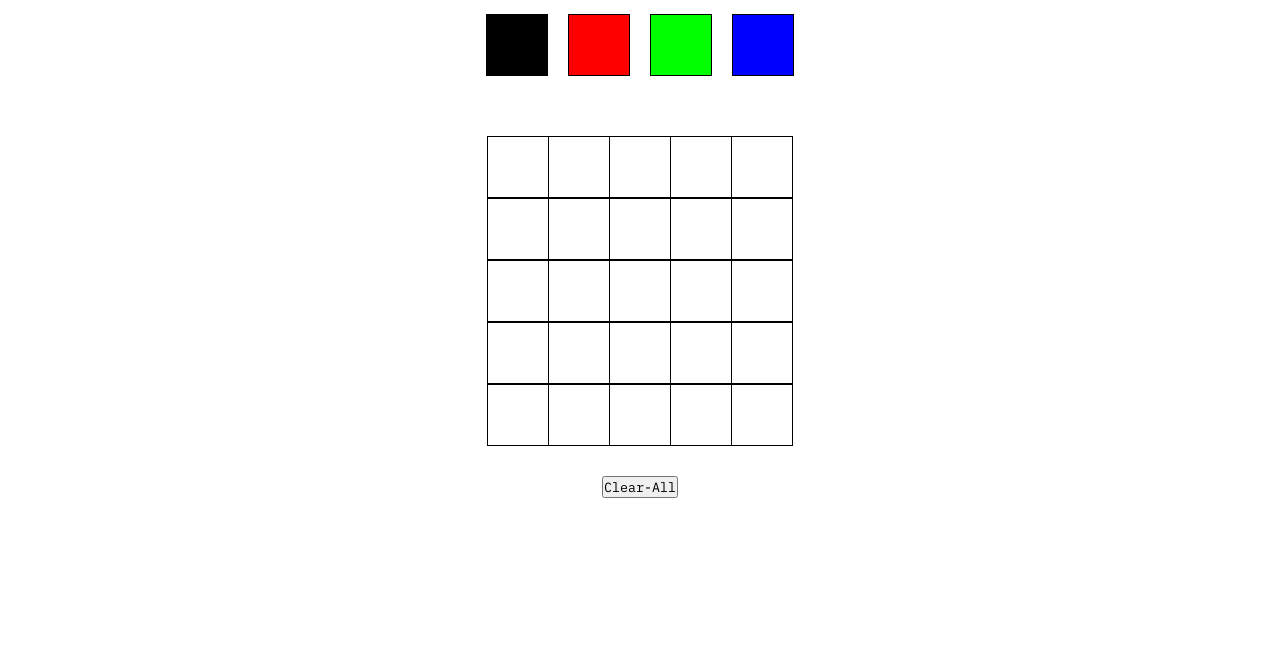
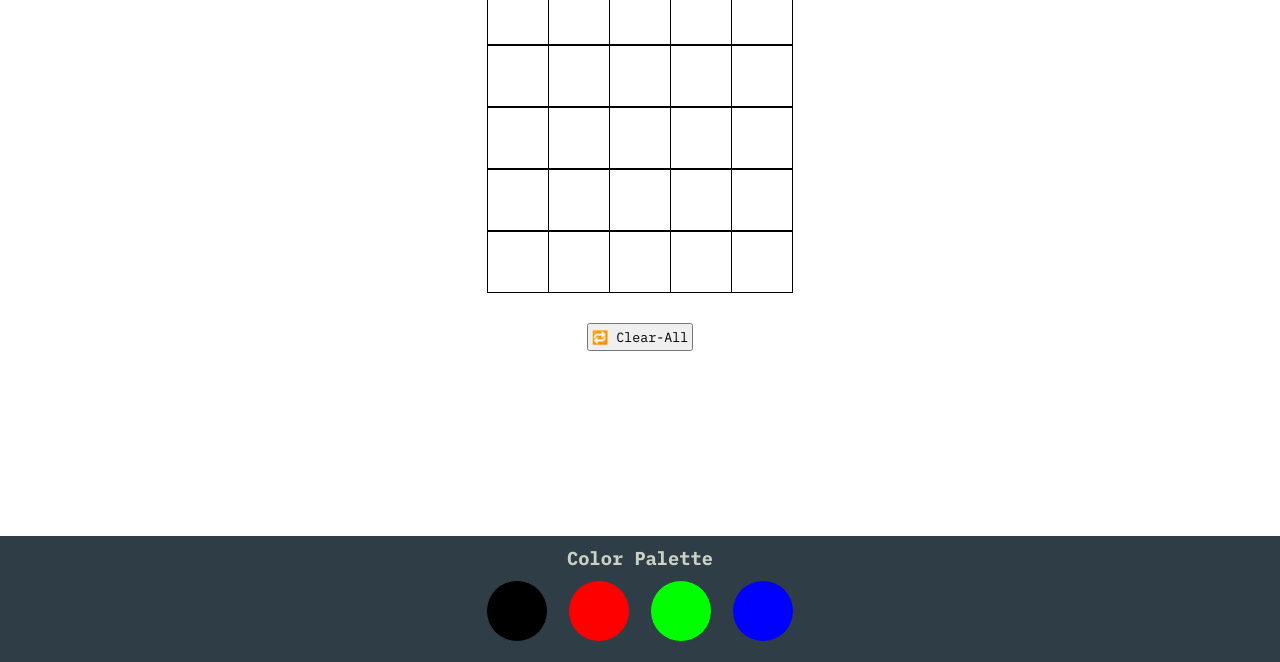
Before and after one commit to pedro-drosa/pixel-art, a website: page index.html in a window 1280 px wide. Shown: the part 138-800 px from the top of the page. Drawn offline with Linux system fonts and the light colour scheme.

Commit message:
fix:modified layout

```diff
--- a/index.html
+++ b/index.html
@@ -11,12 +11,24 @@
   <title>PixelArt</title>
 </head>
 <body>
-  <div class="container">
-    <h1 id="title">Color Palette</h1>
-    <table id="color-palette"></table>
-    <table id="pixel-board"></table>
-    <button data-clear type="button">Clear-All</button>
-  </div>
+  <header>
+    <div class="container">
+      <h1>🎨 PixelArt</h1>
+    </div>
+  </header>
+  <main>
+    <div class="container">
+      <h3>creation screen</h3>
+      <table id="pixel-board"></table>
+      <button data-clear type="button">🔁 Clear-All</button>
+    </div>
+  </main>
+  <aside>
+    <div class="container">
+      <h3 id="title">Color Palette</h3>
+      <table id="color-palette"></table>
+    </div>
+  </aside>
 </body>
 <script src="./dist/index.js"></script>
 </html>
--- a/src/index.ts
+++ b/src/index.ts
@@ -53,7 +53,7 @@ function toPaint(event: ToPaint): void {
 type ToClean = { target: { style: {backgroundColor: string} } }
 
 function toClean(event: ToClean): void {
-  event.target.style.backgroundColor = 'rgb(255,255,255)';
+  event.target.style.backgroundColor = document.body.style.backgroundColor;
   selectedColor = 'rgb(0,0,0)';
 }
 
--- a/src/styles/style.css
+++ b/src/styles/style.css
@@ -5,17 +5,46 @@
   font-family: 'IBM Plex Mono', monospace;
 }
 
+body {
+  background-color: #fff;
+}
+
 .container {
+  max-width: 960px;
+  margin: 5px auto;
+}
+
+header {
+  background-color: #2F3E46;
+  color: #CAD2C5;
+  padding: 5px;
+}
+
+main {
   display: flex;
-  flex-direction: column;
-  align-items: center;
-  max-width: 960px;
-  margin: 80px auto;
+  color: #2F3E46;
+  text-align: center;
+}
+
+aside {
+  padding: 5px;
+  display: flex;
+  position: fixed;
+  width: 100%;
+  bottom: 0%;
+  background-color: #2F3E46;
+  color: #CAD2C5;;
+  text-align: center;
+}
+
+.color {
+  border-radius: 50%;
+  border-color: #2F3E46;
 }
 
 #color-palette {
   display: flex;
-  margin: 30px 0;
+  margin: 10px 0;
   border-spacing: 20px 0;
 }
 
@@ -31,3 +60,7 @@ td {
   padding: 30px;
   border: 1px solid #000;
 }
+
+button {
+  padding: 3px;
+}
```
Also changed, not shown: dist/index.js.
